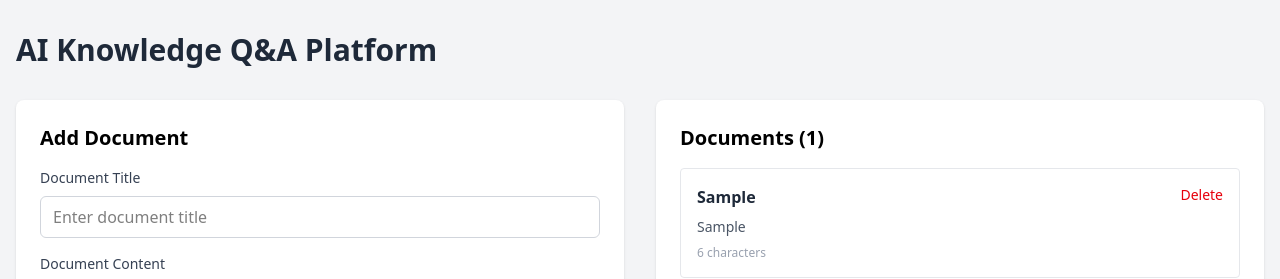
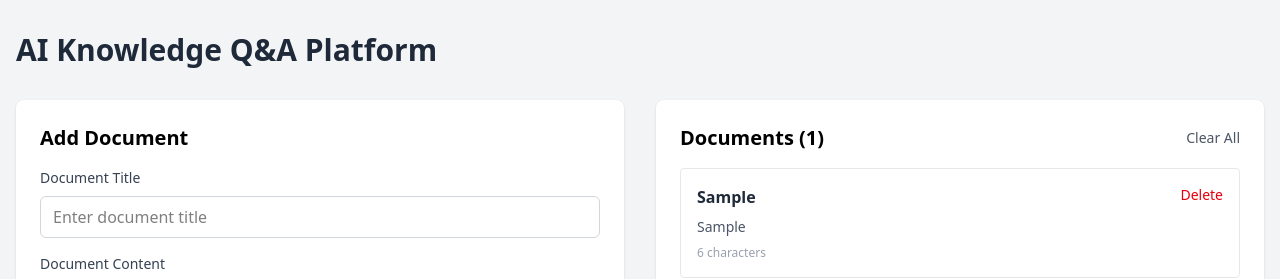
Before and after one commit to eumalin/ai-knowledge-hub, a React app in the folder frontend/: page / in a window 1280 px wide. Both pictures are taken after typing "Sample", "Sample" into the empty fields and a click on the button "Add Document". Shown: the top 279 px of the page. Built offline with nearby package versions, Linux system fonts and the light colour scheme; the HTML template or start-up script is replaced by a standard one.

Commit message:
feat(frontend): add localStorage persistence

```diff
--- a/frontend/src/App.tsx
+++ b/frontend/src/App.tsx
@@ -1,16 +1,26 @@
-import { useState } from 'react';
+import { useState, useEffect } from 'react';
 
 interface Document {
   id: string;
   title: string;
   content: string;
-  createdAt: Date;
+  createdAt: string;
 }
 
+const STORAGE_KEY = 'ai-knowledge-documents';
+
 function App() {
-  const [documents, setDocuments] = useState<Document[]>([]);
+  const [documents, setDocuments] = useState<Document[]>(() => {
+    const stored = localStorage.getItem(STORAGE_KEY);
+    return stored ? JSON.parse(stored) : [];
+  });
   const [title, setTitle] = useState('');
   const [content, setContent] = useState('');
+
+  // Save to localStorage whenever documents change
+  useEffect(() => {
+    localStorage.setItem(STORAGE_KEY, JSON.stringify(documents));
+  }, [documents]);
 
   const handleAddDocument = (e: React.FormEvent) => {
     e.preventDefault();
@@ -23,7 +33,7 @@ function App() {
       id: Date.now().toString(),
       title: title.trim(),
       content: content.trim(),
-      createdAt: new Date(),
+      createdAt: new Date().toISOString(),
     };
 
     setDocuments([...documents, newDocument]);
@@ -33,6 +43,12 @@ function App() {
 
   const handleDeleteDocument = (id: string) => {
     setDocuments(documents.filter((doc) => doc.id !== id));
+  };
+
+  const handleClearAll = () => {
+    if (confirm('Are you sure you want to delete all documents?')) {
+      setDocuments([]);
+    }
   };
 
   return (
@@ -90,11 +106,21 @@ function App() {
             </form>
           </div>
 
-          {/* Document List Placeholder */}
+          {/* Document List */}
           <div className="bg-white rounded-lg shadow p-6">
-            <h2 className="text-xl font-semibold mb-4">
-              Documents ({documents.length})
-            </h2>
+            <div className="flex justify-between items-center mb-4">
+              <h2 className="text-xl font-semibold">
+                Documents ({documents.length})
+              </h2>
+              {documents.length > 0 && (
+                <button
+                  onClick={handleClearAll}
+                  className="text-sm text-gray-600 hover:text-red-600"
+                >
+                  Clear All
+                </button>
+              )}
+            </div>
             {documents.length === 0 ? (
               <p className="text-gray-500 text-center py-8">
                 No documents yet. Add one to get started!
```
